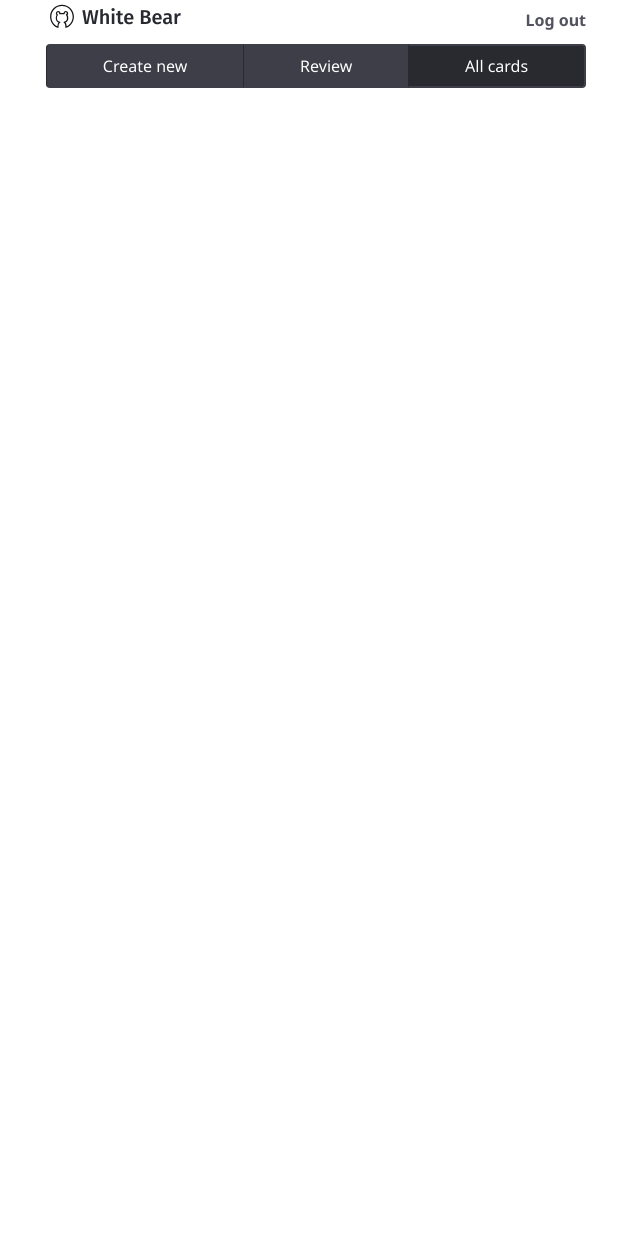
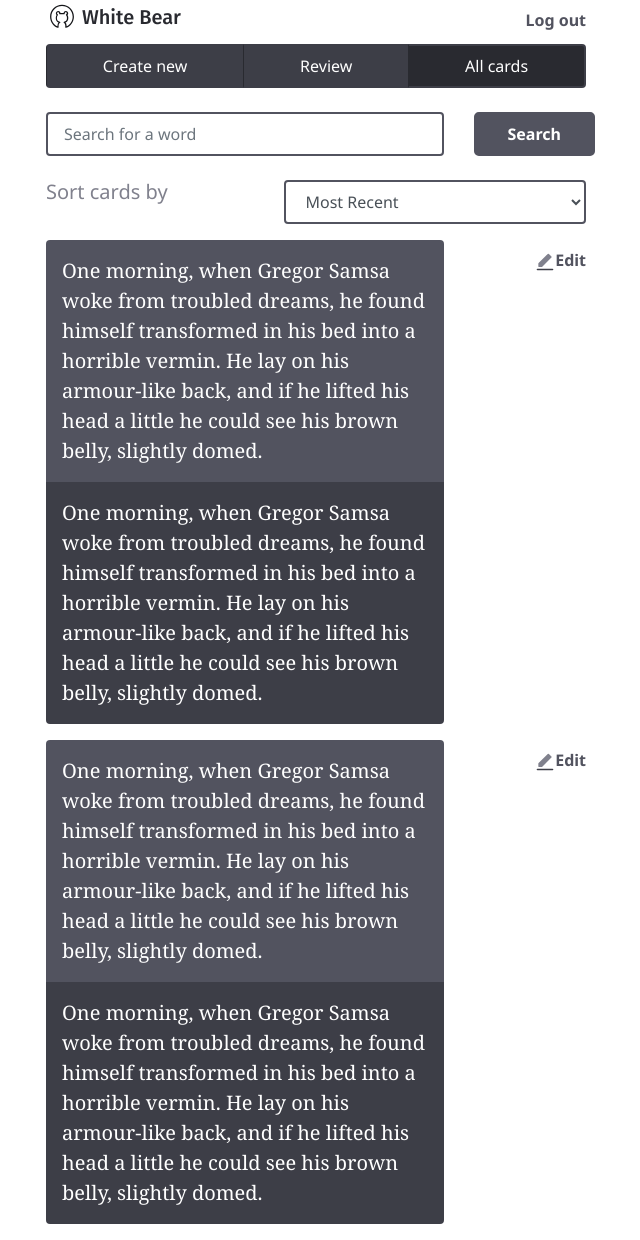
Before and after one commit to dozaki2732/white-bear-mpa, a React (Create React App) app: page /all-cards in a window 1280 px wide. Shown: the whole page, without its empty margins (229-869 px from the left). Before the commit the page ends 800 px from the top, so only its background shows below. Built offline with nearby package versions, Linux system fonts and the light colour scheme.

Commit message:
all cards

```diff
--- a/src/components/pages/AllCards.js
+++ b/src/components/pages/AllCards.js
@@ -2,12 +2,98 @@ import React from "react";
 import Header from "../ui/Header";
 import Navigation from "../ui/Navigation";
 import AppTemplate from "../ui/AppTemplate";
+import { Link } from "react-router-dom";
+import editIcon from "../../icons/edit.svg";
 
 export default function AllCards() {
    return (
       <AppTemplate>
          <Header />
          <Navigation />
+         <form className="row d-flex">
+            <div className="form-group col-9">
+               <input
+                  className="form-control border"
+                  type="text"
+                  placeholder="Search for a word"
+                  aria-label="Search"
+               />
+            </div>
+            <div className="form-group d-inline col-3 float-right">
+               <button className="btn btn-primary btn-lg" type="submit">
+                  Search
+               </button>
+            </div>
+         </form>
+         <form className="row mt-2">
+            <div className="text-muted col-5">
+               <h4>Sort cards by</h4>
+            </div>
+            <div className="form-group col-7">
+               <select className="form-control border">
+                  <option>Most Recent</option>
+                  <option>Oldest</option>
+                  <option>Hardest</option>
+                  <option>Easiest</option>
+               </select>
+            </div>
+         </form>
+         <div className="row mb-4">
+            <div className="col-9">
+               <div className="card bg-primary">
+                  <div className="card-body">
+                     One morning, when Gregor Samsa woke from troubled dreams,
+                     he found himself transformed in his bed into a horrible
+                     vermin. He lay on his armour-like back, and if he lifted
+                     his head a little he could see his brown belly, slightly
+                     domed.
+                  </div>
+               </div>
+               <div className="card bg-secondary">
+                  <div className="card-body">
+                     One morning, when Gregor Samsa woke from troubled dreams,
+                     he found himself transformed in his bed into a horrible
+                     vermin. He lay on his armour-like back, and if he lifted
+                     his head a little he could see his brown belly, slightly
+                     domed.
+                  </div>
+               </div>
+            </div>
+            <div className="col-3 justify-content-left">
+               <Link to="/edit" className="btn btn-link float-right">
+                  <img alt="" src={editIcon} width="20px" />
+                  Edit
+               </Link>
+            </div>
+         </div>
+         <div className="row mb-4">
+            <div className="col-9">
+               <div className="card bg-primary">
+                  <div className="card-body">
+                     One morning, when Gregor Samsa woke from troubled dreams,
+                     he found himself transformed in his bed into a horrible
+                     vermin. He lay on his armour-like back, and if he lifted
+                     his head a little he could see his brown belly, slightly
+                     domed.
+                  </div>
+               </div>
+               <div className="card bg-secondary">
+                  <div className="card-body">
+                     One morning, when Gregor Samsa woke from troubled dreams,
+                     he found himself transformed in his bed into a horrible
+                     vermin. He lay on his armour-like back, and if he lifted
+                     his head a little he could see his brown belly, slightly
+                     domed.
+                  </div>
+               </div>
+            </div>
+            <div className="col-3 justify-content-left">
+               <Link to="/edit" className="btn btn-link float-right">
+                  <img alt="" src={editIcon} width="20px" />
+                  Edit
+               </Link>
+            </div>
+         </div>
       </AppTemplate>
    );
 }
```
